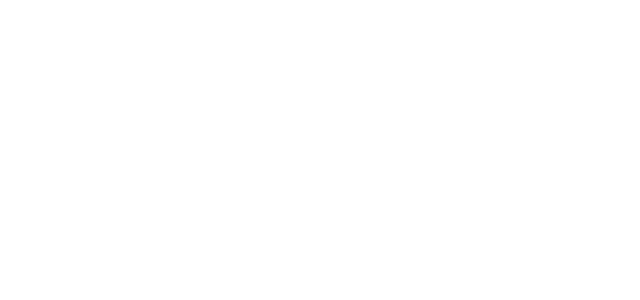
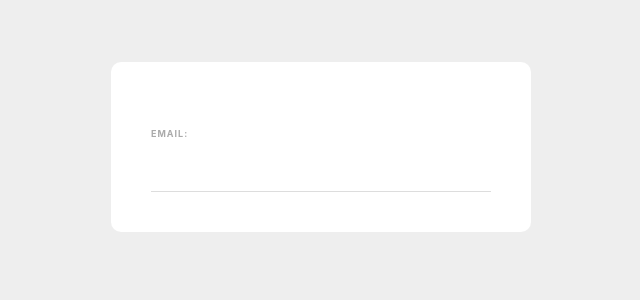
Before and after one commit to Nimith7/FormsInputs, a Vue app: page / in a window 1280 px wide. Shown: the top 300 px of the page, without its empty margins (319-959 px from the left). Built offline with nearby package versions, Linux system fonts and the light colour scheme.

Commit message:
SignupForm

```diff
--- a/src/App.vue
+++ b/src/App.vue
@@ -1,6 +1,10 @@
-<script></script>
+<script setup>
+import SignupForm from "./components/SignupForm.vue";
+</script>
 
-<template></template>
+<template>
+  <SignupForm />
+</template>
 
 <style>
 @import "./assets/base.css";
--- a/src/assets/base.css
+++ b/src/assets/base.css
@@ -65,10 +65,13 @@
   background: var(--color-background);
   transition: color 0.5s, background-color 0.5s;
   line-height: 1.6;
-  font-family: Inter, -apple-system, BlinkMacSystemFont, 'Segoe UI', Roboto, Oxygen, Ubuntu,
-    Cantarell, 'Fira Sans', 'Droid Sans', 'Helvetica Neue', sans-serif;
+  font-family: Inter, -apple-system, BlinkMacSystemFont, "Segoe UI", Roboto,
+    Oxygen, Ubuntu, Cantarell, "Fira Sans", "Droid Sans", "Helvetica Neue",
+    sans-serif;
   font-size: 15px;
   text-rendering: optimizeLegibility;
   -webkit-font-smoothing: antialiased;
   -moz-osx-font-smoothing: grayscale;
+  margin: 0;
+  background: #eee;
 }
--- /dev/null
+++ b/src/components/SignupForm.vue
@@ -0,0 +1,39 @@
+<template>
+  <form>
+    <label>Email:</label>
+    <input type="email" required />
+  </form>
+</template>
+
+<script>
+export default {};
+</script>
+
+<style>
+form {
+  max-width: 420px;
+  margin: 30px auto;
+  background: white;
+  text-align: left;
+  padding: 40px;
+  border-radius: 10px;
+}
+label {
+  color: #aaa;
+  display: inline-block;
+  margin: 25px 0 15px;
+  font-size: 0.6em;
+  text-transform: uppercase;
+  letter-spacing: 1px;
+  font-weight: bold;
+}
+input {
+  display: block;
+  padding: 10px 6px;
+  width: 100%;
+  box-sizing: border-box;
+  border: none;
+  border-bottom: 1px solid #ddd;
+  color: #555;
+}
+</style>
```
